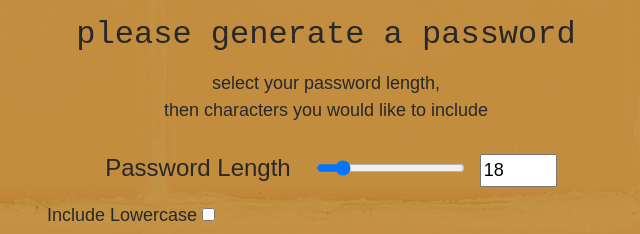
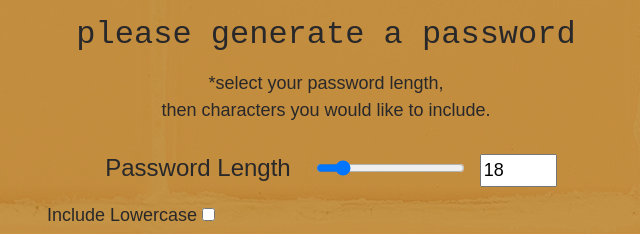
Before and after one commit to NicoleGeorge/password-generator, a plain HTML site: page index.html in a window 1280 px wide. Shown: the part 219-453 px from the top of the page, 314-954 px from the left. Drawn offline with nearby package versions, Linux system fonts and the light colour scheme.

Commit message:
updating the file

```diff
--- a/index.html
+++ b/index.html
@@ -19,7 +19,7 @@
       <div class="card">
         <div class="card-header">
           <h2>Please Generate a Password</h2>
-          <p>select your password length, <br>then characters you would like to include</p>
+          <p>*select your password length, <br>then characters you would like to include.</p>
             <div class="container">
                 <!-- added id on form to link with Javascript -->
               <form class="form" id="passwordGeneratorForm">
```
